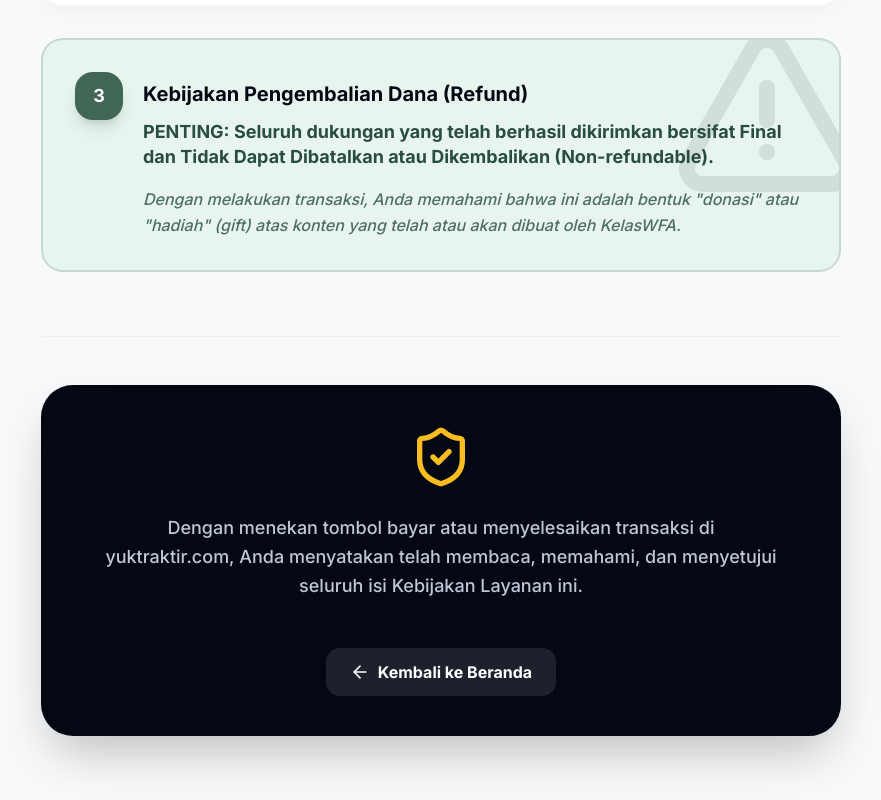
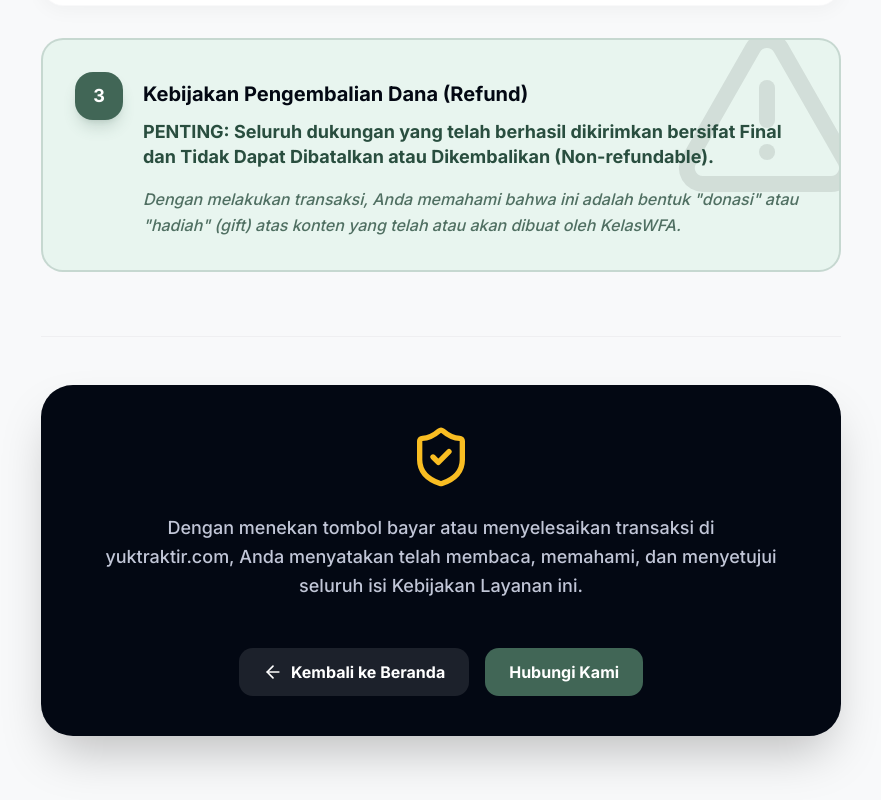
Before and after one commit to lowfatgeek/traktir-solo-creator, a Next.js app: page /kebijakan-layanan in a window 1280 px wide. Shown: the part 882-1682 px from the top of the page, without its empty margins (199-1080 px from the left). Built offline with nearby package versions, Linux system fonts and the light colour scheme.

Commit message:
feat(ui): add contact us link to privacy policy and terms of service pages v0.1.15

```diff
--- a/package.json
+++ b/package.json
@@ -1,6 +1,6 @@
 {
   "name": "web",
-  "version": "0.1.14",
+  "version": "0.1.15",
   "private": true,
   "scripts": {
     "dev": "next dev",
--- a/src/app/kebijakan-layanan/page.tsx
+++ b/src/app/kebijakan-layanan/page.tsx
@@ -84,10 +84,13 @@ export default function TermsOfServicePage() {
               <p className="text-lg font-medium leading-relaxed max-w-2xl mx-auto text-primary-fixed-dim">
                 Dengan menekan tombol bayar atau menyelesaikan transaksi di yuktraktir.com, Anda menyatakan telah membaca, memahami, dan menyetujui seluruh isi Kebijakan Layanan ini.
               </p>
-              <div className="pt-6">
-                <Link href="/" className="inline-flex items-center gap-2 px-6 py-3 rounded-xl bg-white/10 hover:bg-white/20 transition-colors font-bold text-white">
+              <div className="pt-6 flex flex-col sm:flex-row items-center justify-center gap-4">
+                <Link href="/" className="inline-flex items-center justify-center gap-2 px-6 py-3 rounded-xl bg-white/10 hover:bg-white/20 transition-colors font-bold text-white w-full sm:w-auto">
                   <ArrowLeft className="w-5 h-5" />
                   Kembali ke Beranda
+                </Link>
+                <Link href="/hubungi-kami" className="inline-flex items-center justify-center gap-2 px-6 py-3 rounded-xl bg-secondary hover:bg-secondary/90 transition-colors font-bold text-white w-full sm:w-auto">
+                  Hubungi Kami
                 </Link>
               </div>
             </div>
--- a/src/app/kebijakan-privasi/page.tsx
+++ b/src/app/kebijakan-privasi/page.tsx
@@ -116,9 +116,12 @@ export default function PrivacyPolicyPage() {
           </div>
         </section>
 
-        <div className="pt-12 flex justify-center">
-          <Link href="/" className="inline-flex items-center gap-2 px-6 py-3 rounded-full font-bold text-primary bg-primary-container/5 hover:bg-primary-container/10 transition-colors">
+        <div className="pt-12 flex flex-col sm:flex-row items-center justify-center gap-4">
+          <Link href="/" className="inline-flex items-center justify-center gap-2 px-6 py-3 rounded-full font-bold text-primary bg-primary-container/5 hover:bg-primary-container/10 transition-colors w-full sm:w-auto">
             Kembali ke Beranda
+          </Link>
+          <Link href="/hubungi-kami" className="inline-flex items-center justify-center gap-2 px-6 py-3 rounded-full font-bold text-secondary bg-secondary-container/30 hover:bg-secondary-container/50 transition-colors w-full sm:w-auto">
+            Hubungi Kami
           </Link>
         </div>
 
```
